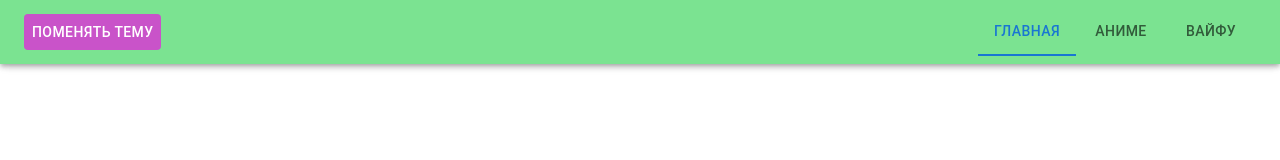
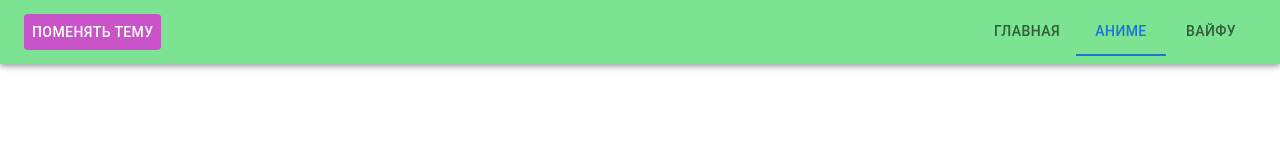
Before and after one commit to ponchik009/react-anime, a React (Create React App) app: page /anime in a window 1280 px wide. Shown: the top 160 px of the page. Built offline with nearby package versions, Linux system fonts and the light colour scheme; no server answers.

Commit message:
активная вкладка определяется в зависимости от url

```diff
--- /dev/null
+++ b/src/const/const.js
@@ -0,0 +1 @@
+export const routes = ["/", "/anime", "/waifu"];
--- a/src/layout/Layout.jsx
+++ b/src/layout/Layout.jsx
@@ -1,16 +1,17 @@
 import React, { useContext } from "react";
-import { NavLink } from "react-router-dom";
+import { NavLink, useLocation } from "react-router-dom";
 
 import { ThemeContext } from "../theme/themeContext";
 import { AppBar, Box, Button, Tabs, Toolbar, Tab } from "@mui/material";
+import { routes } from "../const/const";
 
 const Layout = ({ children, toggleTheme }) => {
   const theme = useContext(ThemeContext);
+  const location = useLocation();
 
-  const [tab, setTab] = React.useState(0);
+  const [tab, setTab] = React.useState(routes.indexOf(location.pathname));
 
   const handleTabChange = (event, newValue) => {
-    console.log(newValue);
     setTab(newValue);
   };
 
```
